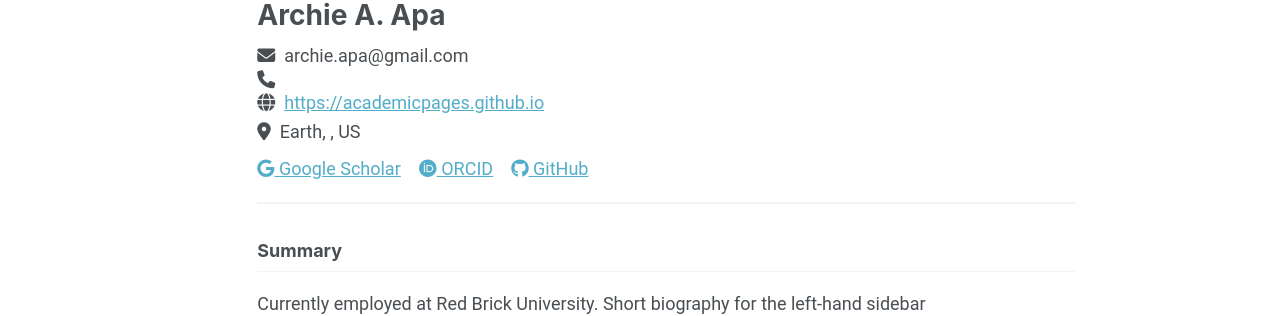
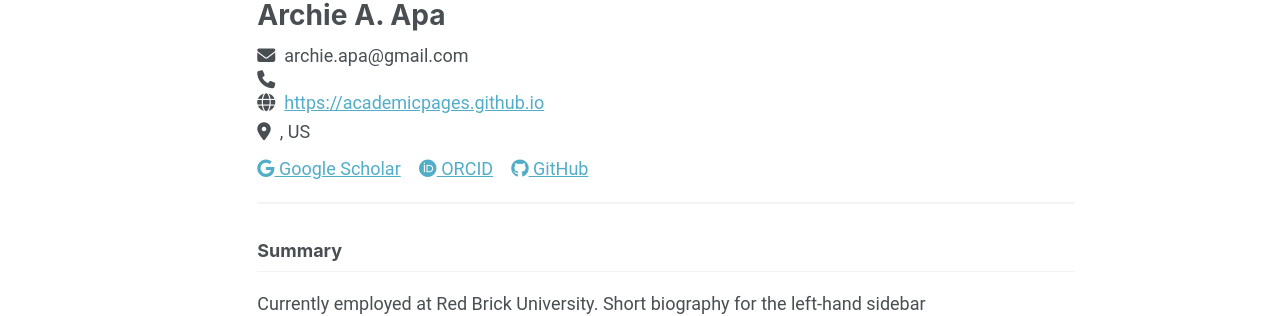
Before and after one commit to archie222222/archieapa, a Jekyll site: the page built from _pages/cv-json.md, in a window 1280 px wide and 900 px high. Shown: the part 142-458 px from the top of the window. Built offline with Jekyll 4.4.1, drawn with Linux system fonts in a browser that asks for light colours; a script bundle is joined from its source files by our own code; library files that are not in the unit come from our copies.

Commit message:
Updated location format

```diff
--- a/_includes/cv-template.html
+++ b/_includes/cv-template.html
@@ -42,9 +42,18 @@
       </div>
       {% endif %}
 
-      {% if cv.basics.location.city %}
+      {% if cv.basics.location.region or cv.basics.location.countryCode %}
       <div class="cv-contact-item">
-        <i class="fas fa-map-marker-alt"></i> {{ cv.basics.location.city }}{% if cv.basics.location.region %}, {{ cv.basics.location.region }}{% endif %}{% if cv.basics.location.countryCode %}, {{ cv.basics.location.countryCode }}{% endif %}
+        <i class="fas fa-map-marker-alt"></i>
+        {% assign region = cv.basics.location.region %}
+        {% assign country = cv.basics.location.countryCode %}
+        {% if region and country %}
+          {{ region }}, {{ country }}
+        {% elsif region %}
+          {{ region }}
+        {% elsif country %}
+          {{ country }}
+        {% endif %}
       </div>
       {% endif %}
     </div>
```
